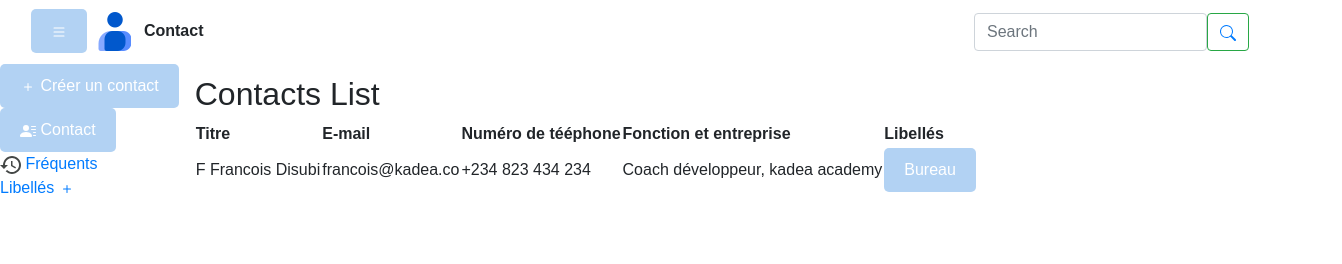
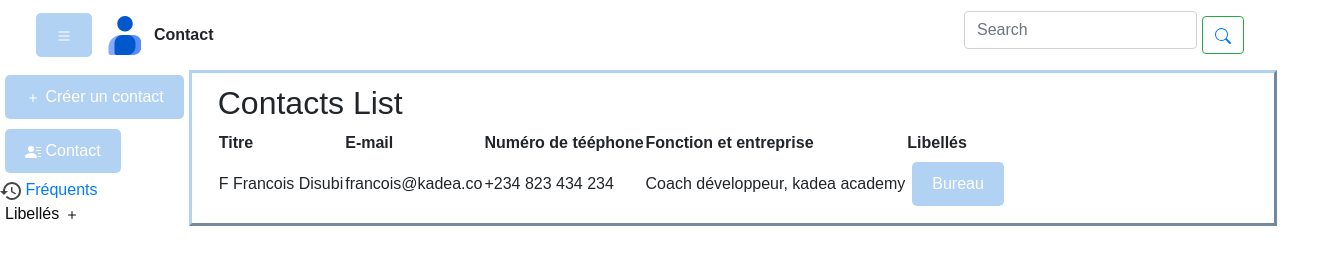
Before and after one commit to RElmasha/Google-contact-clone, a plain HTML site: page HTML/index.html in a window 1280 px wide. Shown: the whole page, 1342 px wide, since content can reach past the window. Drawn offline with nearby package versions, Linux system fonts and the light colour scheme.

Commit message:
refactoring css

```diff
--- a/CSS/formCon.css
+++ b/CSS/formCon.css
@@ -5,12 +5,13 @@ body {
 }
 
 .container {
-
+    width: 170%;
     margin: 10px auto;
     padding: 20% auto;
     border: 1px solid transparent;
     border-radius: 5px;
     background-color: transparent;
+    margin: 10px;
 }
 
 .form-group {
@@ -44,6 +45,7 @@ textarea {
 
 button {
     padding: 10px 20px;
+    margin: 5px;
     background-color: #b2d2f3;
     color: #fff;
     border: none;
@@ -52,5 +54,19 @@ button {
 }
 
 button:hover {
-    background-color: #b2d2f3;
+    background-color: #1b5894;
 }
+
+.borderStyle {
+    width: 85%;
+    border-style: outset;
+    border-color: #b2d2f3;
+}
+
+.libelle {
+
+    margin: 5px;
+    color: #0b0a0a;
+    border: none;
+    cursor: pointer;
+}
--- a/CSS/style.css
+++ b/CSS/style.css
@@ -1,7 +1,7 @@
 /* Ici commence le svgStyle .svgSearch {
     width: 14px;
     gap: 0px;
-}
+}vu
 
 
 
@@ -20,11 +20,7 @@ main {
     justify-content: flex-start; */
 }
 
-.positionHeader {
-    display: flex;
-    justify-content: space-between;
-    padding: 10px 200px 1px 17px;
-}
+
 
 .svgStyle {
     width: 23px;
--- a/HTML/index.html
+++ b/HTML/index.html
@@ -58,7 +58,7 @@
 
   <main style="display: flex;">
 
-    <section class="sideBarParent" id="sidebar">
+    <section id="sidebar">
       <div>
 
         <button class="listContact  styleButtonSideBar" id="add">
@@ -108,7 +108,7 @@
       </div>
     </section>
 
-    <section>
+    <section class="borderStyle">
       <div class="content" id="contactList">
         <div class="container">
           <h2>Contacts List</h2>
```
Also changed, not shown: JavaScript/index.js (+0 -31 lines).
